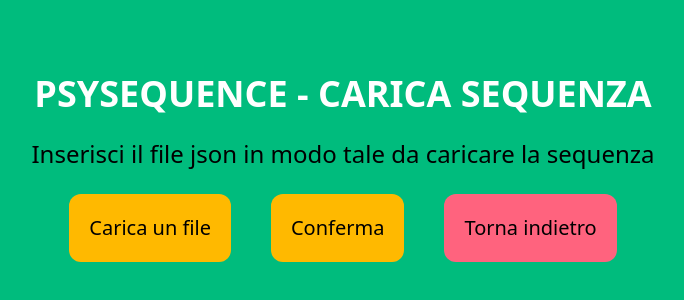
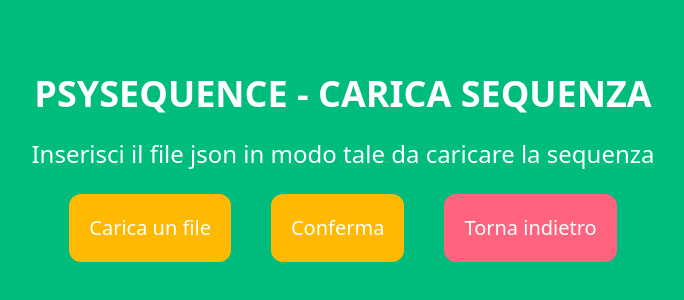
Before and after one commit to Deltekk/PsySequence, a website: page Pages/Load.html in a window 1280 px wide. Shown: the part 204-504 px from the top of the page, without its empty margins (297-981 px from the left). Drawn offline with Linux system fonts and the light colour scheme.

Commit message:
Fixxate inconcistencies

```diff
--- a/Pages/Load.html
+++ b/Pages/Load.html
@@ -8,10 +8,9 @@
         <title>PsySequence</title>
     </head>
     <body class="w-screen min-h-screen flex flex-col justify-center items-center bg-emerald-500">
-        <!-- Mettere logo -->
         <h1 class="text-white text-4xl mb-6 font-bold mt-14"> PSYSEQUENCE - CARICA SEQUENZA </h1>
-        <p class="mb-6 text-2xl"> Inserisci il file json in modo tale da caricare la sequenza </p>
-        <div class="flex flex-row justify-center items-center mb-14 text-xl">
+        <p class="mb-6 text-2xl  text-white"> Inserisci il file json in modo tale da caricare la sequenza </p>
+        <div class="flex flex-row justify-center items-center mb-14 text-xl  text-white">
             <label for="json" class="bg-amber-400 hover:bg-amber-500 active:bg-amber-600 text-center p-5 rounded-xl transition-all duration-200 mr-5 ml-5 cursor-pointer">
                 Carica un file
             </label>
```
Also changed, not shown: Pages/Create.html (+3 -4 lines).
